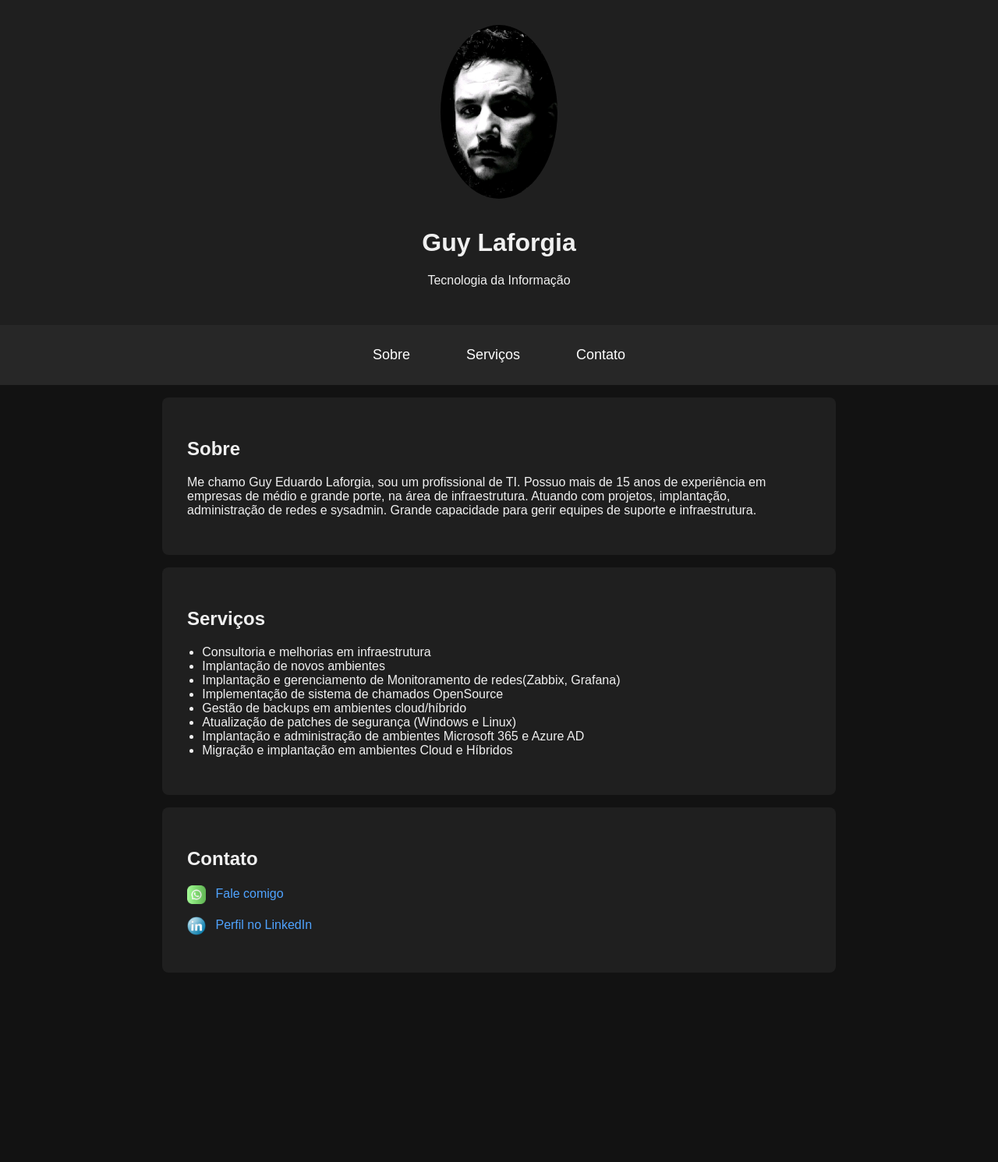
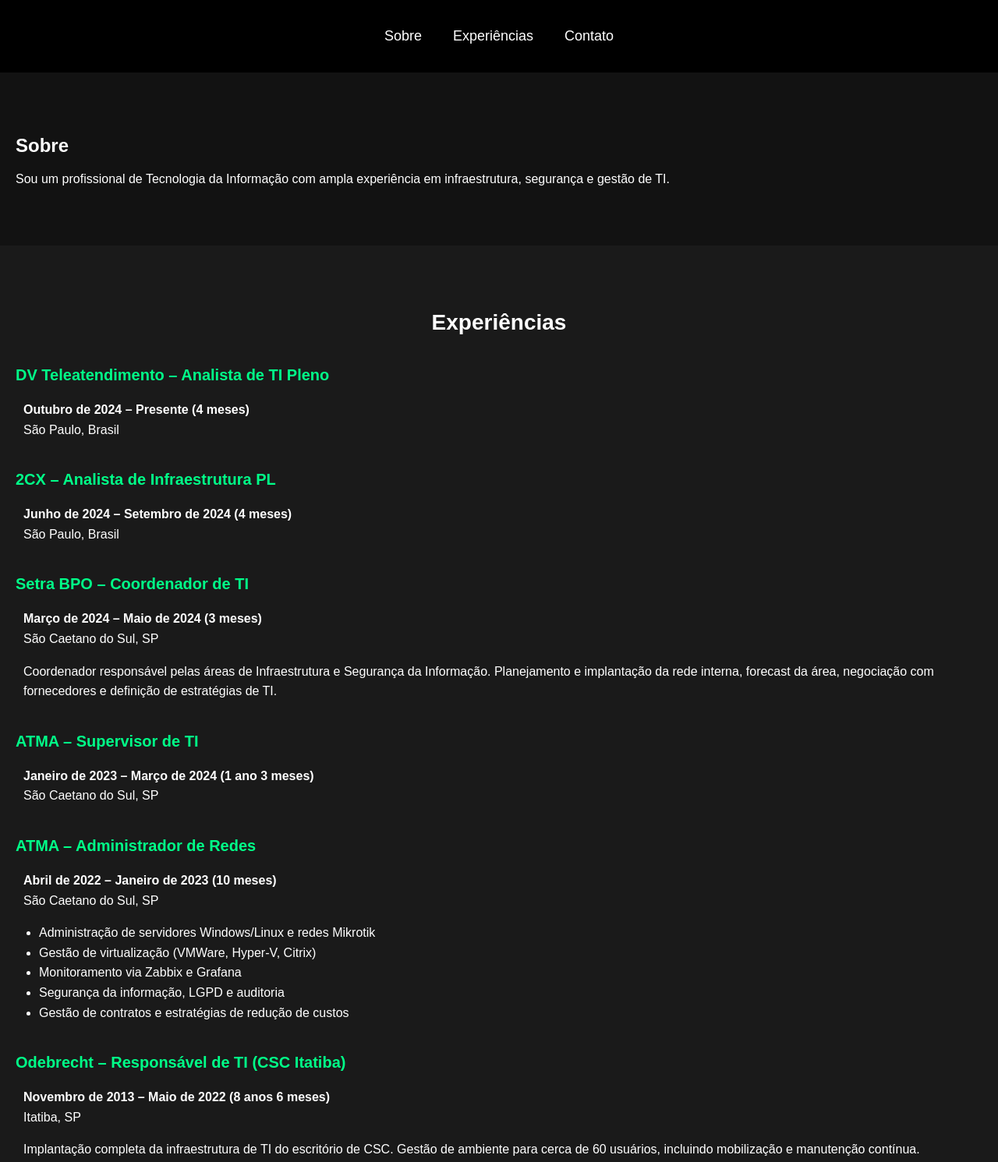
Before and after one commit to Laforgia/Laforgia.github.io, a plain HTML site: page index.html in a window 1280 px wide. Shown: the top 1491 px of the page at 78% size. Before the commit the page ends 1264 px from the top, so only its background shows below. Drawn offline with Linux system fonts and the light colour scheme.

Commit message:
Add files via upload

```diff
--- a/index.html
+++ b/index.html
@@ -1,64 +1,94 @@
-<div id="preloader">
-    <img src="intro.gif" alt="Carregando..." />
-</div>
 <!DOCTYPE html>
 <html lang="pt-BR">
 <head>
-    <meta charset="UTF-8">
-    <meta name="viewport" content="width=device-width, initial-scale=1.0">
-    <title>Guy Laforgia - Tecnologia da Informação</title>
-    <link rel="stylesheet" href="style.css">
+  <meta charset="UTF-8" />
+  <meta name="viewport" content="width=device-width, initial-scale=1.0"/>
+  <title>Guy Eduardo Laforgia - Portfólio</title>
+  <link rel="stylesheet" href="style.css" />
 </head>
-<script>
-    window.addEventListener('load', function() {
-        setTimeout(function() {
-            document.getElementById('preloader').style.display = 'none';
-        }, 4000); // 4000 milissegundos = 4 segundos
-    });
-</script>
 <body>
+
+  <!-- Intro -->
+  <div id="intro">
+    <img src="intro.gif" alt="Intro GIF" />
+  </div>
+
+  <!-- Menu -->
   <header>
-        <img src="foto.jpg" alt="Guy Laforgia">
-        <h1>Guy Laforgia</h1>
-        <p>Tecnologia da Informação</p>
+    <nav>
+      <ul>
+        <li><a href="#sobre">Sobre</a></li>
+        <li><a href="#experiencias">Experiências</a></li>
+        <li><a href="#contato">Contato</a></li>
+      </ul>
+    </nav>
   </header>
 
-    <nav>
-        <a href="#sobre">Sobre</a>
-        <a href="#servicos">Serviços</a>
-        <a href="#contato">Contato</a>
-    </nav>
-
-    <section id="sobre">
+  <!-- Sobre -->
+  <section id="sobre" class="section">
     <h2>Sobre</h2>
-        <p>Me chamo Guy Eduardo Laforgia, sou um profissional de TI.
-            Possuo mais de 15 anos de experiência em empresas de médio e grande porte, na área de infraestrutura.
-            Atuando com projetos, implantação, administração de redes e sysadmin.
-        Grande capacidade para gerir equipes de suporte e infraestrutura. </p>
+    <p>Sou um profissional de Tecnologia da Informação com ampla experiência em infraestrutura, segurança e gestão de TI.</p>
   </section>
 
-    <section id="servicos">
-        <h2>Serviços</h2>
+  <!-- Experiências -->
+  <section id="experiencias" class="section">
+    <h2>Experiências</h2>
+
+    <div class="job">
+      <h3>DV Teleatendimento – Analista de TI Pleno</h3>
+      <p><strong>Outubro de 2024 – Presente (4 meses)</strong><br>São Paulo, Brasil</p>
+    </div>
+
+    <div class="job">
+      <h3>2CX – Analista de Infraestrutura PL</h3>
+      <p><strong>Junho de 2024 – Setembro de 2024 (4 meses)</strong><br>São Paulo, Brasil</p>
+    </div>
+
+    <div class="job">
+      <h3>Setra BPO – Coordenador de TI</h3>
+      <p><strong>Março de 2024 – Maio de 2024 (3 meses)</strong><br>São Caetano do Sul, SP</p>
+      <p>Coordenador responsável pelas áreas de Infraestrutura e Segurança da Informação. Planejamento e implantação da rede interna, forecast da área, negociação com fornecedores e definição de estratégias de TI.</p>
+    </div>
+
+    <div class="job">
+      <h3>ATMA – Supervisor de TI</h3>
+      <p><strong>Janeiro de 2023 – Março de 2024 (1 ano 3 meses)</strong><br>São Caetano do Sul, SP</p>
+    </div>
+
+    <div class="job">
+      <h3>ATMA – Administrador de Redes</h3>
+      <p><strong>Abril de 2022 – Janeiro de 2023 (10 meses)</strong><br>São Caetano do Sul, SP</p>
       <ul>
-            <li>Consultoria e melhorias em infraestrutura</li>
-            <li>Implantação de novos ambientes</li>
-            <li>Implantação e gerenciamento de Monitoramento de redes(Zabbix, Grafana)</li>
-            <li>Implementação de sistema de chamados OpenSource</li>
-            <li>Gestão de backups em ambientes cloud/híbrido</li>
-            <li>Atualização de patches de segurança (Windows e Linux)</li>
-            <li>Implantação e administração de ambientes Microsoft 365 e Azure AD</li>
-            <li>Migração e implantação em ambientes Cloud e Híbridos</li>
+        <li>Administração de servidores Windows/Linux e redes Mikrotik</li>
+        <li>Gestão de virtualização (VMWare, Hyper-V, Citrix)</li>
+        <li>Monitoramento via Zabbix e Grafana</li>
+        <li>Segurança da informação, LGPD e auditoria</li>
+        <li>Gestão de contratos e estratégias de redução de custos</li>
       </ul>
+    </div>
+
+    <div class="job">
+      <h3>Odebrecht – Responsável de TI (CSC Itatiba)</h3>
+      <p><strong>Novembro de 2013 – Maio de 2022 (8 anos 6 meses)</strong><br>Itatiba, SP</p>
+      <p>Implantação completa da infraestrutura de TI do escritório de CSC. Gestão de ambiente para cerca de 60 usuários, incluindo mobilização e manutenção contínua.</p>
+    </div>
   </section>
 
-    <section id="contato">
+  <!-- Contato -->
+  <section id="contato" class="section">
     <h2>Contato</h2>
+    <p>Email: guylaforgia@email.com</p>
     <p>
-        <img src="whatsapp.png" class="icon" alt="WhatsApp">
-        <a href="https://wa.me/5513981534048" target="_blank">Fale comigo</a>
-    </p>
-    <p>
-        <img src="linkedin.png" class="icon" alt="LinkedIn">
-        <a href="https://www.linkedin.com/in/guy-eduardo-laforgia-2b8259b0" target="_blank">Perfil no LinkedIn</a>
+      <a href="https://wa.me/5511999999999" target="_blank">📱 WhatsApp</a> |
+      <a href="https://linkedin.com/in/guyeduardo" target="_blank">💼 LinkedIn</a>
     </p>
   </section>
+
+  <script>
+    // Delay da intro
+    setTimeout(() => {
+      document.getElementById("intro").style.display = "none";
+    }, 4000);
+  </script>
+</body>
+</html>
--- a/style.css
+++ b/style.css
@@ -1,81 +1,88 @@
-#preloader {
-    position: fixed;
-    top: 0;
-    left: 0;
-    width: 100%;
-    height: 100%;
-    background-color: black; /* cor de fundo preta */
-    display: flex;
-    align-items: center;
-    justify-content: center;
-    z-index: 9999;
+body {
+  margin: 0;
+  font-family: Arial, sans-serif;
+  background-color: #121212;
+  color: #ffffff;
 }
 
-#preloader img {
-    max-width: 90%;
-    max-height: 90%;
-    object-fit: contain;
+#intro {
+  position: fixed;
+  top: 0; left: 0;
+  width: 100vw;
+  height: 100vh;
+  background-color: black;
+  display: flex;
+  justify-content: center;
+  align-items: center;
+  z-index: 1000;
 }
-body {
-    font-family: sans-serif;
-    margin: 0;
-    padding: 0;
-    background-color: #121212;
-    color: #f0f0f0;
+
+#intro img {
+  width: 90%;
+  max-width: 600px;
+  height: auto;
 }
+
 header {
-    text-align: center;
-    padding: 2rem;
-    background-color: #1f1f1f;
+  background: #000;
+  padding: 20px 0;
+  position: sticky;
+  top: 0;
+  z-index: 10;
 }
-header img {
-    width: 150px;
-    border-radius: 50%;
-    margin-bottom: 1rem;
+
+nav ul {
+  list-style: none;
+  display: flex;
+  justify-content: center;
+  padding: 0;
 }
-nav {
-    display: flex;
-    justify-content: center;
-    gap: 2rem;
-    background: #272727;
-    padding: 1rem;
+
+nav ul li {
+  margin: 0 20px;
 }
-nav a {
-    font-size: 18px;       /* aumenta o tamanho da fonte */
-    padding: 12px 20px;    /* mais espaço interno */
-    text-decoration: none;
-    color: white;
-    transition: color 0.3s, border-bottom 0.3s;
+
+nav ul li a {
+  text-decoration: none;
+  color: #fff;
+  font-size: 18px;
+  transition: color 0.3s;
 }
-nav a:hover {
-    color: #00ff88;                  /* verde neon */
-    border-bottom: 2px solid #00ff88; /* uma linha verde abaixo opcional */
+
+nav ul li a:hover {
+  color: #00ff88;
 }
-section {
-    padding: 2rem;
-    background: #1f1f1f;
-    margin: 1rem auto;
-    max-width: 800px;
-    border-radius: 8px;
+
+.section {
+  padding: 60px 20px;
 }
-ul {
-    padding-left: 1.2rem;
+
+#experiencias {
+  background-color: #1a1a1a;
 }
-footer {
-    text-align: center;
-    padding: 1rem;
-    background-color: #272727;
-    color: #aaa;
+
+#experiencias h2 {
+  text-align: center;
+  font-size: 28px;
+  margin-bottom: 40px;
 }
-a {
-    color: #4fa3ff;
-    text-decoration: none;
+
+.job {
+  margin-bottom: 40px;
 }
-a:hover {
-    text-decoration: underline;
+
+.job h3 {
+  color: #00ff88;
+  font-size: 20px;
 }
-.icon {
-    width: 24px;
-    vertical-align: middle;
-    margin-right: 8px;
+
+.job p, .job ul {
+  font-size: 16px;
+  line-height: 1.6;
+  margin-left: 10px;
 }
+
+.job ul {
+  list-style-type: disc;
+  padding-left: 20px;
+}
```
Lines whose indentation alone changed are shown as unchanged.
